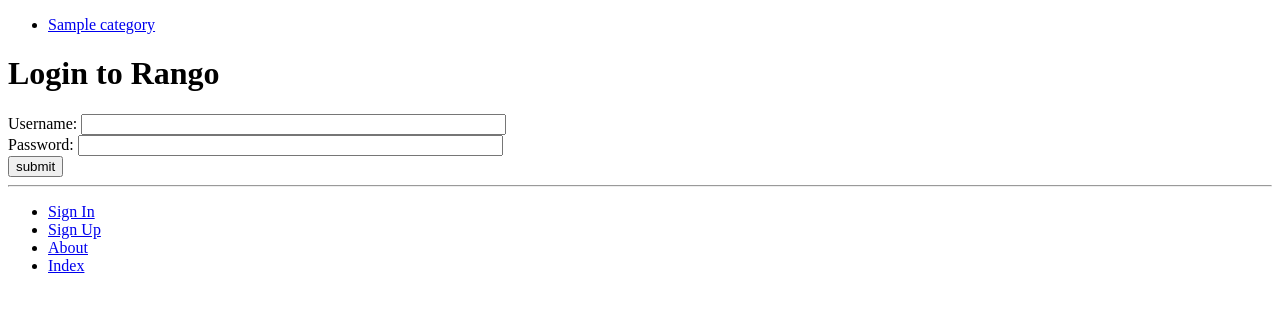
After one commit to leonnardo/tangowithdjango, a Django app: page /rango/login/ in a window 1280 px wide. The commit adds this page. Shown: the top 312 px of the page. Run offline with Django 3.2, Linux system fonts and the light colour scheme; tables that the repository leaves empty hold one stand-in row (values such as "Sample post").

Commit message:
Chapter 9: raw user authentication with built-in functions

```diff
--- a/rango/admin.py
+++ b/rango/admin.py
@@ -1,5 +1,5 @@
 from django.contrib import admin
-from rango.models import Category, Page
+from rango.models import Category, Page, UserProfile
 
 class PageAdmin(admin.ModelAdmin):
     list_display = ('title', 'category', 'url')
@@ -10,3 +10,4 @@ class CategoryAdmin(admin.ModelAdmin):
 
 admin.site.register(Category)
 admin.site.register(Page, PageAdmin)
+admin.site.register(UserProfile)
--- a/rango/models.py
+++ b/rango/models.py
@@ -1,4 +1,5 @@
 from django.db import models
+from django.contrib.auth.models import User
 from django.template.defaultfilters import slugify
 
 class Category(models.Model):
@@ -28,3 +29,14 @@ class Page(models.Model):
 
     def __str__(self):
         return self.title
+
+class UserProfile(models.Model):
+    # Link user profile to a User model instance
+    user = models.OneToOneField(User)
+
+    # additional fields
+    website = models.URLField(blank=True)
+    picture = models.ImageField(upload_to='profile_images', blank=True)
+
+    def __str__(self):
+        return self.user.username
--- a/rango/urls.py
+++ b/rango/urls.py
@@ -9,5 +9,10 @@ urlpatterns = [
     url(r'^category/(?P<category_name_slug>[\w\-]+)/$',
         views.show_category, name='show_category'),
     url(r'^category/(?P<category_name_slug>[\w\-]+)/add_page',
-        views.add_page, name='add_page')
+        views.add_page, name='add_page'),
+    url(r'^register/$',
+        views.register,
+        name='register'),
+    url(r'^login/$', views.user_login, name='login'),
+    url(r'^logout/$', views.user_logout, name='logout')
 ]
--- a/rango/views.py
+++ b/rango/views.py
@@ -1,6 +1,10 @@
+from django.contrib.auth import authenticate, login, logout
+from django.contrib.auth.decorators import login_required
+from django.core.urlresolvers import reverse
+from django.http.response import HttpResponseRedirect, HttpResponse
 from django.shortcuts import render
 from rango.models import Category, Page
-from .forms import CategoryForm, PageForm
+from .forms import CategoryForm, PageForm, UserForm, UserProfileForm
 
 def index(request):
     """
@@ -35,6 +39,7 @@ def show_category(request, category_name_slug):
 
     return render(request, 'rango/category.html', context_dict)
 
+@login_required
 def add_category(request):
     """
     Form to add a new category
@@ -58,6 +63,7 @@ def add_category(request):
 
     return render(request, 'rango/add_category.html', {'form': form})
 
+@login_required
 def add_page(request, category_name_slug):
     try:
         category = Category.objects.get(slug=category_name_slug)
@@ -79,3 +85,89 @@ def add_page(request, category_name_slug):
 
     context_dict = { 'form': form, 'category': category }
     return render(request, 'rango/add_page.html', context_dict)
+
+def register(request):
+    # A boolean value for telling the template
+    # whether the registration was successful.
+    # Set to False initially. Code changes value to # True when registration succeeds.
+    registered = False
+
+    # In HTTP POST, we're interested in processing form data
+    if request.method == 'POST':
+        # Attempt to grab information from the raw form information.
+        # Note that we make use of both UserForm and UserProfileForm.
+        user_form = UserForm(data=request.POST)
+        profile_form = UserProfileForm(data=request.POST)
+
+        if user_form.is_valid() and profile_form.is_valid():
+            # save user's form data to the database
+            user = user_form.save()
+
+            # hash password and update user
+            user.set_password(user.password)
+            user.save()
+
+            # no need to commit now until we're ready to save
+            profile = profile_form.save(commit=False)
+            profile.user = user
+
+            # save user picture if provided
+            if 'picture' in request.FILES:
+                profile.picture = request.FILES['picture']
+
+            # ready to save UserProfile instance
+            profile.save()
+
+            # Registered user now
+            registered = True
+
+        else:
+            print(user_form.errors, profile_form.errors)
+
+    # not HTTP POST, render our blank forms
+    else:
+        user_form = UserForm()
+        profile_form = UserProfileForm()
+
+    # render template
+    return render(request,
+                  'rango/register.html',
+                  {'user_form': user_form,
+                   'profile_form': profile_form,
+                   'registered':  registered})
+
+def user_login(request):
+    # If the request is a HTTP POST, try to pull out the relevant information.
+    if request.method == 'POST':
+        # Gather the username and password provided by the user.
+        # This information is obtained from the login form.
+        # We use request.POST.get('<variable>') as opposed
+        # to request.POST['<variable>'], because the
+        # request.POST.get('<variable>') returns None if the
+        # value does not exist, while request.POST['<variable>'] # will raise a KeyError exception.
+        username = request.POST.get('username')
+        password = request.POST.get('password')
+
+        # Use Django's machinery to attempt to see if the username/password
+        # combination is valid - a User object is returned if it is.
+        user = authenticate(username=username, password=password)
+
+        # if theres a user object, so details are correct
+        # if none, no user with matching credentials was found
+        if user:
+            if user.is_active:
+                login(request, user)
+                return HttpResponseRedirect(reverse('index'))
+            else:
+                return HttpResponse('Your Rango account is disabled.')
+        else:
+            print("Invalid login details: {0}, {1}".format(username, password))
+            return HttpResponse("Invalid login details supplied.")
+
+    else:
+        return render(request, 'rango/login.html', {})
+
+@login_required
+def user_logout(request):
+    logout(request)
+    return HttpResponseRedirect(reverse('index'))
--- a/tangowithdjango/settings.py
+++ b/tangowithdjango/settings.py
@@ -95,6 +95,7 @@ AUTH_PASSWORD_VALIDATORS = [
     },
     {
         'NAME': 'django.contrib.auth.password_validation.MinimumLengthValidator',
+        'OPTIONS': { 'min_length': 6 }
     },
     {
         'NAME': 'django.contrib.auth.password_validation.CommonPasswordValidator',
@@ -127,3 +128,6 @@ STATICFILES_DIRS = [STATIC_DIR,]
 # Media files (dynamic content)
 MEDIA_ROOT = MEDIA_DIR
 MEDIA_URL = '/media/'
+
+# Redirect to this url if someone try to access user restricted content
+LOGIN_URL = '/rango/login/'
--- a/templates/rango/base.html
+++ b/templates/rango/base.html
@@ -24,7 +24,13 @@
 	<hr />
 	<div>
 		<ul>
-			<li><a href="{% url 'rango:add_category' %}">Add a Category</a></li>
+            {% if user.is_authenticated %}
+                <li><a href="{% url 'rango:add_category' %}">Add a Category</a></li>
+                <li><a href="{% url 'rango:logout' %}">Logout</a></li>
+            {% else %}
+                <li><a href="{% url 'rango:login' %}">Sign In</a></li>
+                <li><a href="{% url 'rango:register' %}">Sign Up</a></li>
+            {% endif %}
 			<li><a href="{% url 'rango:about' %}">About</a></li>
 			<li><a href="{% url  'rango:index' %}">Index</a></li>
 		</ul>
--- a/templates/rango/category.html
+++ b/templates/rango/category.html
@@ -17,7 +17,9 @@
         {% else %}
 			<strong>No pages currently in category.</strong>
         {% endif %}
-		<a href="{% url 'rango:add_page' category.slug %}">Add a page</a><br />
+		    {% if user.is_authenticated %}
+                <a href="{% url 'rango:add_page' category.slug %}">Add a page</a><br />
+            {% endif %}
     {% else %}
         The specified category does not exist!
     {% endif %}
--- /dev/null
+++ b/templates/rango/login.html
@@ -0,0 +1,16 @@
+{% extends 'rango/base.html' %}
+{% load staticfiles %}
+
+{%  block title_block %}
+    Login
+{%  endblock %}
+
+{% block body_block %}
+<h1>Login to Rango</h1>
+<form id="login_form" method="post" action="{% url 'rango:login' %}">
+    {% csrf_token %}
+    Username: <input type="text" name="username" value="" size="50" /><br />
+    Password: <input type="password" name="password" value="" size="50" /><br />
+    <input type="submit" value="submit">
+</form>
+{%  endblock %}
```
Also changed, not shown: rango/forms.py (+14 -1 lines), templates/rango/index.html (+6 -1 lines), templates/rango/register.html (added, +25 -0 lines), rango/migrations/0005_auto_20161031_2240.py (added).
